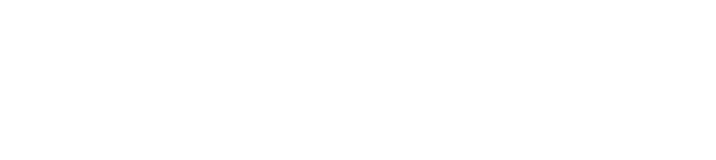
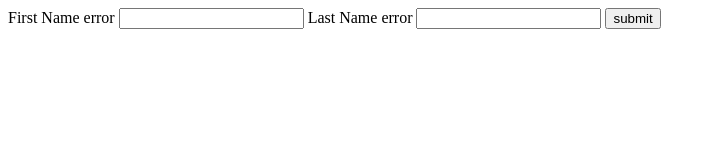
Before and after one commit to JamHudson/appointment-scheduler, a website: page views/home.html in a window 1280 px wide. Shown: the whole page, without its empty margins (0-716 px from the left). Drawn offline with Linux system fonts and the light colour scheme.

Commit message:
add html stuff

```diff
--- a/views/home.html
+++ b/views/home.html
@@ -7,5 +7,22 @@
 </head>
 <body>
 
+
+    <form action="/submit" method="post" >
+        <label for="fname">First Name
+            <span id="fname-err" class="err">
+                error
+            </span>
+        </label>
+        <input type="text" name="fname" id="fname">
+
+                <label for="lname">Last Name
+            <span id="lname-err" class="err">
+                error
+            </span>
+        </label>
+        <input type="text" name="lname" id="lname">
+        <button type="submit"> submit</button>
+    </form>
 </body>
 </html>
```
